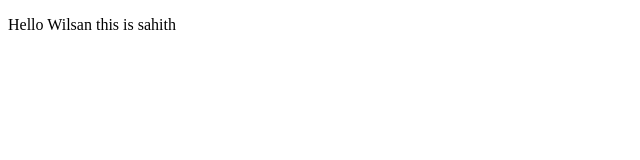
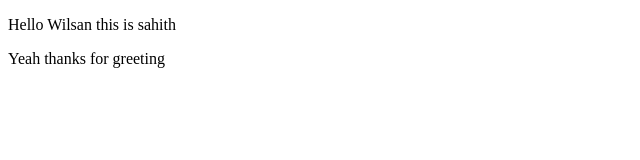
Before and after one commit to SahithReddy08/Microverse_Sahith_Wilsan, a plain HTML site: page fcc-test-suite-template-master/index.html in a window 1280 px wide. Shown: the whole page, without its empty margins (0-640 px from the left). Drawn offline with Linux system fonts and the light colour scheme.

Commit message:
first commit

```diff
--- a/fcc-test-suite-template-master/index.html
+++ b/fcc-test-suite-template-master/index.html
@@ -10,6 +10,7 @@
     <script src="https://cdn.freecodecamp.org/testable-projects-fcc/v1/bundle.js"></script>
 
     <p>Hello Wilsan this is sahith</p>
+    <p>Yeah thanks for greeting</p>
     <script  src="js/index.js"></script>
   </body>
 </html>
```
